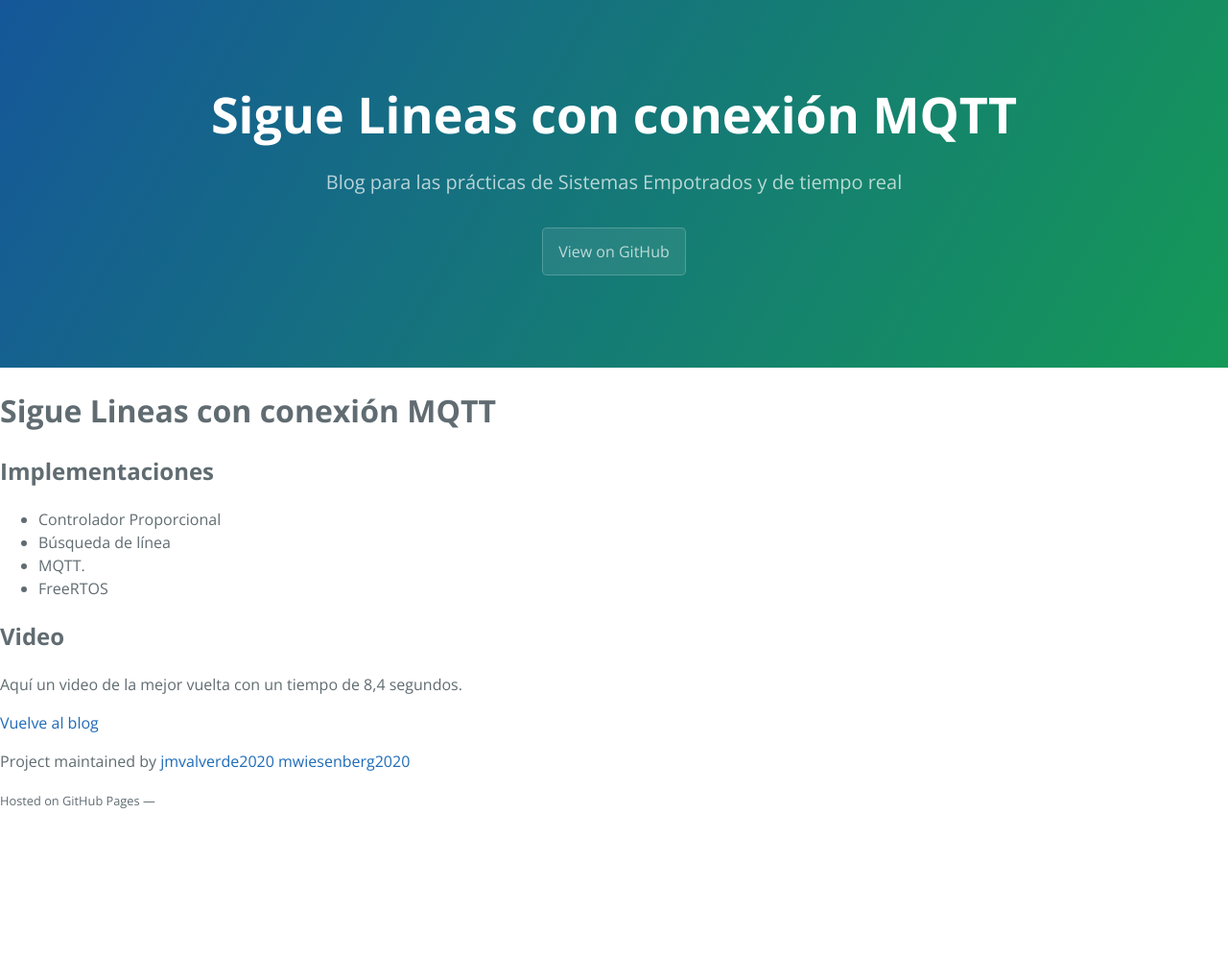
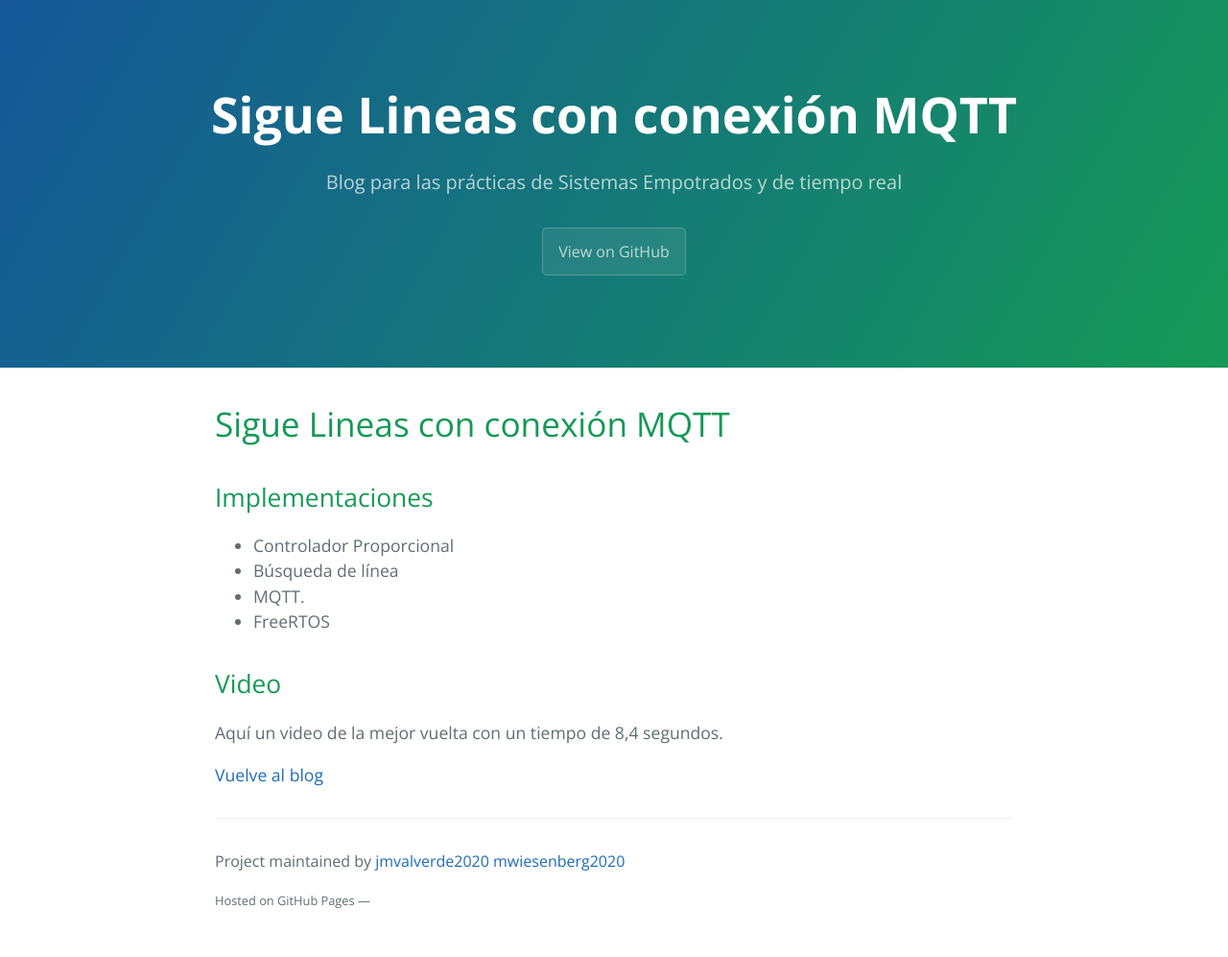
Before and after one commit to jmvalverde2020/blog_empotrados, a Jekyll site: the page built from docs/P2/followline.md, in a window 1280 px wide. Shown: the whole page at 96% size. Built offline with Jekyll 4.4.1, drawn with Linux system fonts in a browser that asks for light colours; our own code applies the rules of GitHub Pages for plain Markdown files; before the commit the page ends 900 px from its top, so only the background shows below that.

Commit message:
Update team.html

```diff
--- a/docs/_layouts/team.html
+++ b/docs/_layouts/team.html
@@ -1,8 +1,7 @@
-<!doctype html>
+<!DOCTYPE html>
 <html lang="{{ site.lang | default: "en-US" }}">
   <head>
-    <meta charset="utf-8">
-    <meta http-equiv="X-UA-Compatible" content="IE=edge">
+    <meta charset="UTF-8">
 
     <!-- MathJax -->
     <script type="text/javascript"
@@ -29,18 +28,10 @@
       {% endif %}
     </header>
 
-      <div id="banner">
-      </div><!-- end banner -->
+     <main id="content" class="main-content" role="main">
+      {{ content }}
 
-    <div class="wrapper">
-      <nav>
-        <ul></ul>
-      </nav>
-      <section>
-        {{ content }}
-
-      </section>
-      <footer>
+      <footer class="site-footer">
         {% if site.github.is_project_page %}
           <p>Project maintained by <a href="{{ site.github.owner_url }}">{{ site.github.owner_name }}</a>
 		<a href="https://github.com/mwiesenberg2020">mwiesenberg2020</a>
```
